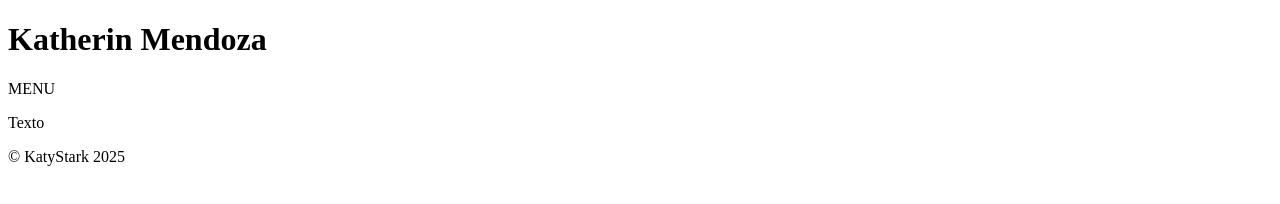
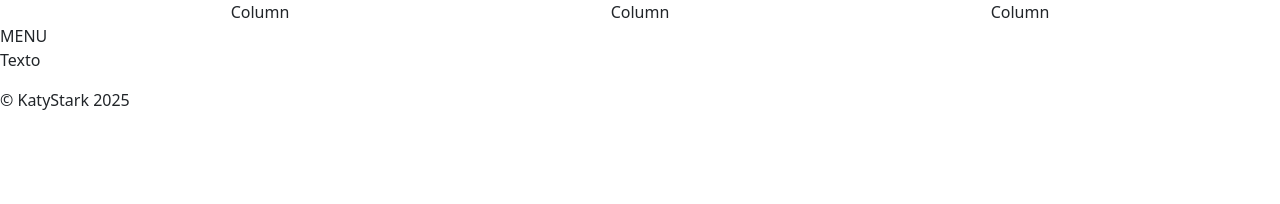
Before and after one commit to isra-osvaldo/KatyStark.github.io, a plain HTML site: page index.html in a window 1280 px wide. Drawn offline with nearby package versions, Linux system fonts and the light colour scheme.

Commit message:
Se agrego links y grilla de bootstrap

```diff
--- a/index.html
+++ b/index.html
@@ -1,14 +1,30 @@
 <!DOCTYPE html>
 <html lang="es">
+
 <head>
     <meta charset="UTF-8">
     <meta name="viewport" content="width=device-width, initial-scale=1.0">
     <title>KatyStark</title>
+    <link href="https://cdn.jsdelivr.net/npm/bootstrap@5.3.3/dist/css/bootstrap.min.css" rel="stylesheet"
+        integrity="sha384-QWTKZyjpPEjISv5WaRU9OFeRpok6YctnYmDr5pNlyT2bRjXh0JMhjY6hW+ALEwIH" crossorigin="anonymous">
 </head>
+
 <body>
 
     <header>
-        <h1>Katherin Mendoza</h1>
+        <section class="container text-center">
+            <section class="row">
+                <section class="col">
+                    Column
+                </section>
+                <section class="col">
+                    Column
+                </section>
+                <section class="col">
+                    Column
+                </section>
+            </section>
+        </section>
     </header>
 
     <nav>MENU</nav>
@@ -21,5 +37,10 @@
         &copy; KatyStark 2025
     </footer>
 
+    <script src="https://cdn.jsdelivr.net/npm/bootstrap@5.3.3/dist/js/bootstrap.bundle.min.js"
+        integrity="sha384-YvpcrYf0tY3lHB60NNkmXc5s9fDVZLESaAA55NDzOxhy9GkcIdslK1eN7N6jIeHz"
+        crossorigin="anonymous"></script>
+
 </body>
+
 </html>
```
